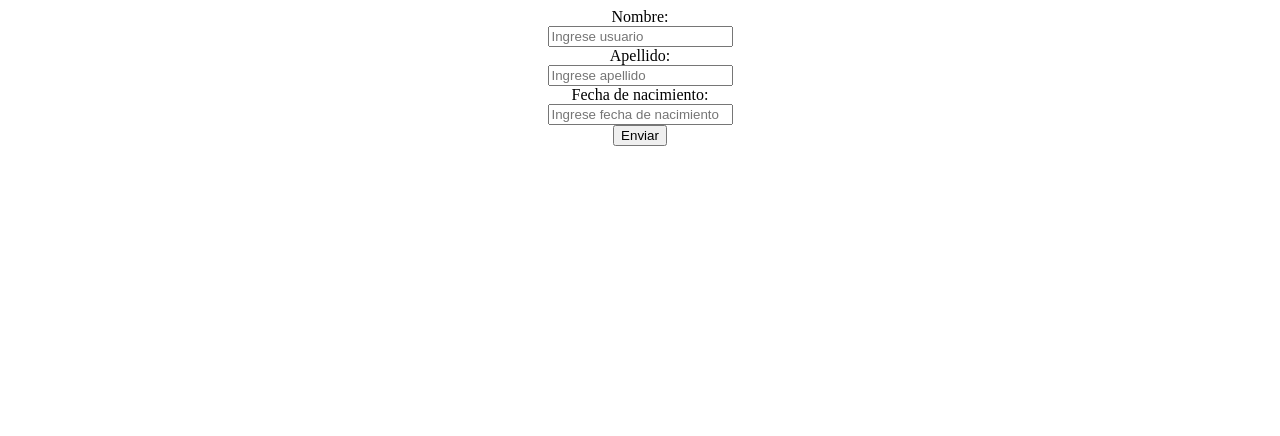
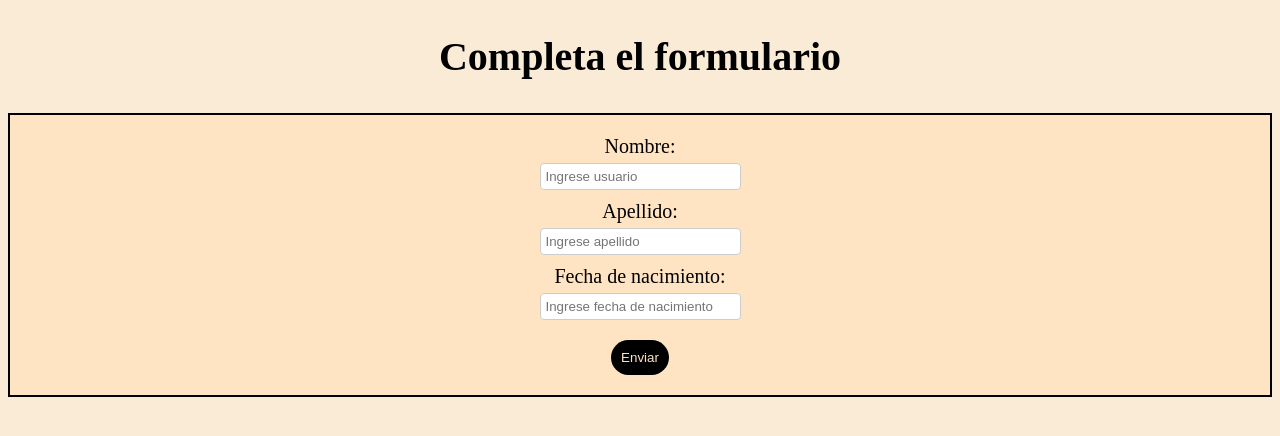
Before and after one commit to Ignacionande98/envio-formulario, a plain HTML site: page index.html in a window 1280 px wide. Drawn offline with Linux system fonts and the light colour scheme.

Commit message:
cambios css

```diff
--- a/css/style.css
+++ b/css/style.css
@@ -1,4 +1,25 @@
 
+h1 {
+    text-align: center;
+    font-size: 40px;
+}
+
+body {
+    background-color: antiquewhite;
+}
+
+.sectionForm {
+    display: flex;
+    justify-content: center;
+    border: 2px solid black;
+    padding: 20px;
+    background-color: bisque;
+}
+
+label {
+    font-size: 20px;
+    margin-bottom: 5px;
+}
 
 .formIngreso {
     display: flex;
@@ -6,3 +27,32 @@
     align-items: center;
     justify-items: center;
 }
+
+.formIngreso .label {
+    font-size: 20px;
+}
+
+
+#buttonEnviar {
+    margin-top: 10px;
+    cursor: pointer;
+    color: bisque;
+    background-color: black;
+    border: 0;
+    padding: 10px;
+    border-radius: 20px;
+}
+
+#buttonEnviar:hover {
+    color: black;
+    background-color: rgb(117, 82, 29);
+}
+
+
+input[type="text"] {
+    width: 100%;
+    padding: 5px;
+    margin-bottom: 10px;
+    border: 1px solid #ccc;
+    border-radius: 4px;
+}
--- a/index.html
+++ b/index.html
@@ -9,6 +9,13 @@
 </head>
 <body>
 
+    <section>
+        <div>
+            <h1>Completa el formulario</h1>
+        </div>
+    </section>
+
+    <section class="sectionForm">
         <form class="formIngreso" id="formIngreso" action="">
             <label for="nombre">Nombre:</label>
             <input type="text" id="nombre" name="nombre" placeholder="Ingrese usuario">
@@ -22,6 +29,9 @@
             <button id="buttonEnviar" type="submit">Enviar</button>
         </form>
 
+    </section>
+
+
 
 
 
```
Lines whose indentation alone changed are shown as unchanged.
